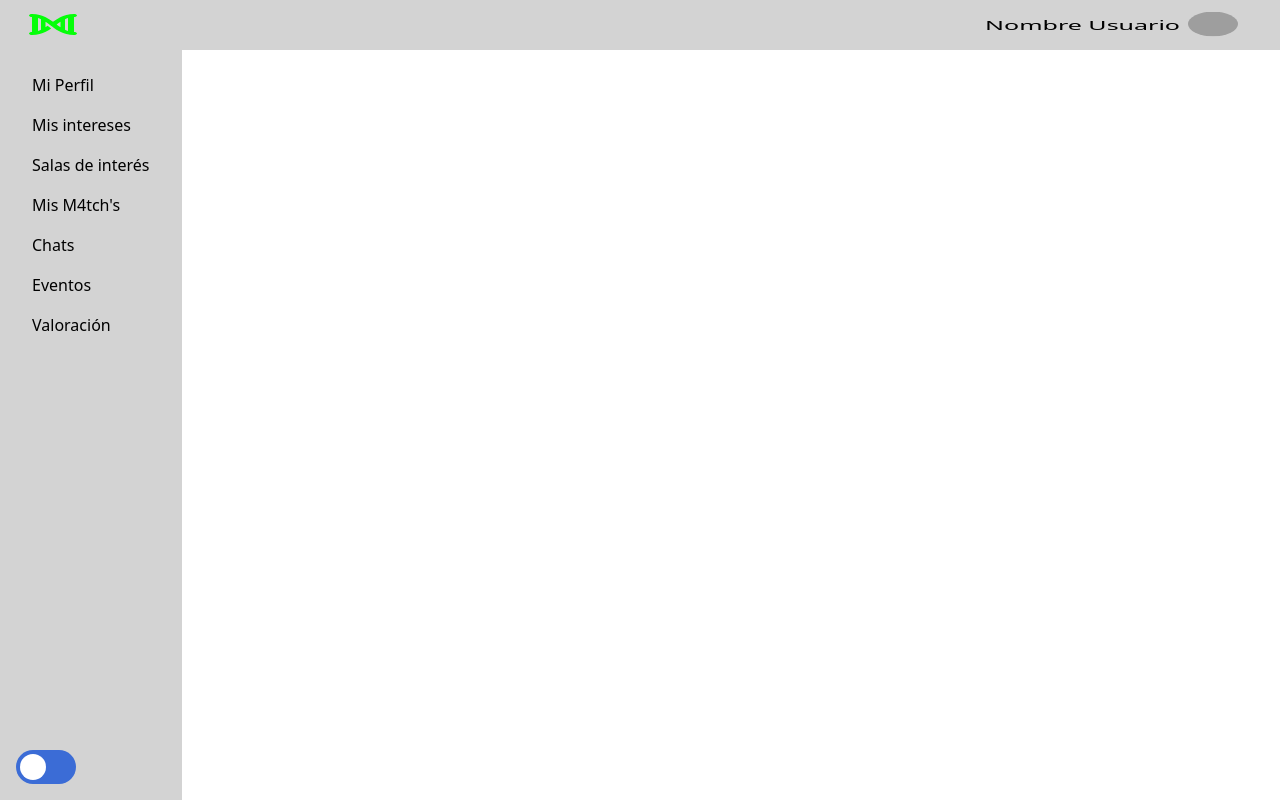
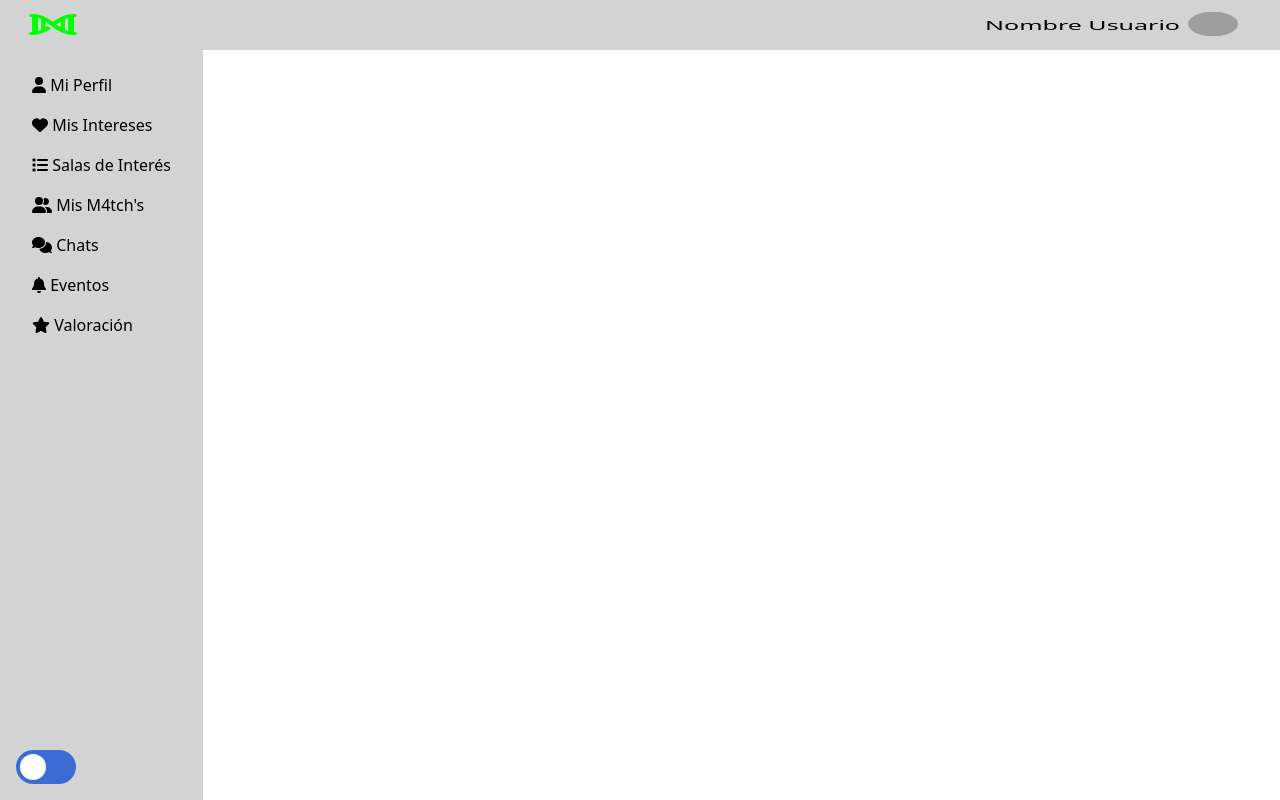
Before and after one commit to alegonfern/Final.Project, a React app: page / in a window 1280 px wide. Built offline with nearby package versions, Linux system fonts and the light colour scheme; grey boxes are pictures that could not be loaded.

Commit message:
sidebar iconos

```diff
--- a/src/js/component/Sidebar.jsx
+++ b/src/js/component/Sidebar.jsx
@@ -3,7 +3,8 @@ import '../../styles/Sidebar.css';
 import { UserContext } from "../store/UserContext";
 
 import { BrowserRouter as Router, Route, Link } from "react-router-dom";
-
+import { FontAwesomeIcon } from '@fortawesome/react-fontawesome';
+import { faUser, faHeart, faComments, faList, faUserFriends, faBell, faStar } from '@fortawesome/free-solid-svg-icons';
 
 function Sidebar() {
     const { theme, toggleTheme } = useContext(UserContext);
@@ -17,32 +18,45 @@ function Sidebar() {
         <div className={`bg-dark text-white p-3 sidebar-container ${theme}`}>
         <ul className="nav flex-column">
           <li className="nav-item">
-                    <a className="nav-link active" href="#">Mi Perfil</a>
+            <a className="nav-link active" href="#">
+              <FontAwesomeIcon icon={faUser} /> Mi Perfil
+            </a>
           </li>
           <li className="nav-item">
-                    <a className="nav-link" href="#">Mis intereses</a>
+            <a className="nav-link" href="#">
+              <FontAwesomeIcon icon={faHeart} /> Mis Intereses
+            </a>
           </li>
           <li className="nav-item">
-                    <a className="nav-link" href="#">Salas de interés</a>
+            <a className="nav-link" href="#">
+              <FontAwesomeIcon icon={faList} /> Salas de Interés
+            </a>
           </li>
           <li className="nav-item">
-                    <a className="nav-link" href="#">Mis M4tch's</a>
+            <a className="nav-link" href="#">
+              <FontAwesomeIcon icon={faUserFriends} /> Mis M4tch's
+            </a>
           </li>
           <li className="nav-item">
-                    <a className="nav-link" href="#">Chats</a>
+            <a className="nav-link" href="#">
+              <FontAwesomeIcon icon={faComments} /> Chats
+            </a>
           </li>
           <li className="nav-item">
-                    <a className="nav-link" href="#">Eventos</a>
+            <a className="nav-link" href="#">
+              <FontAwesomeIcon icon={faBell} /> Eventos
+            </a>
           </li>
           <li className="nav-item">
-                    <a className="nav-link" href="#">Valoración</a>
+            <a className="nav-link" href="#">
+              <FontAwesomeIcon icon={faStar} /> Valoración
+            </a>
           </li>
         </ul>
         <div>
           <label className="switch">
             <input type="checkbox" onClick={toggleTheme} checked={checked} />
             <span className={`slider round ${theme === 'dark' ? 'dark' : ''}`}></span>
-
           </label>
         </div>
       </div>
```
Lines whose indentation alone changed are shown as unchanged.
